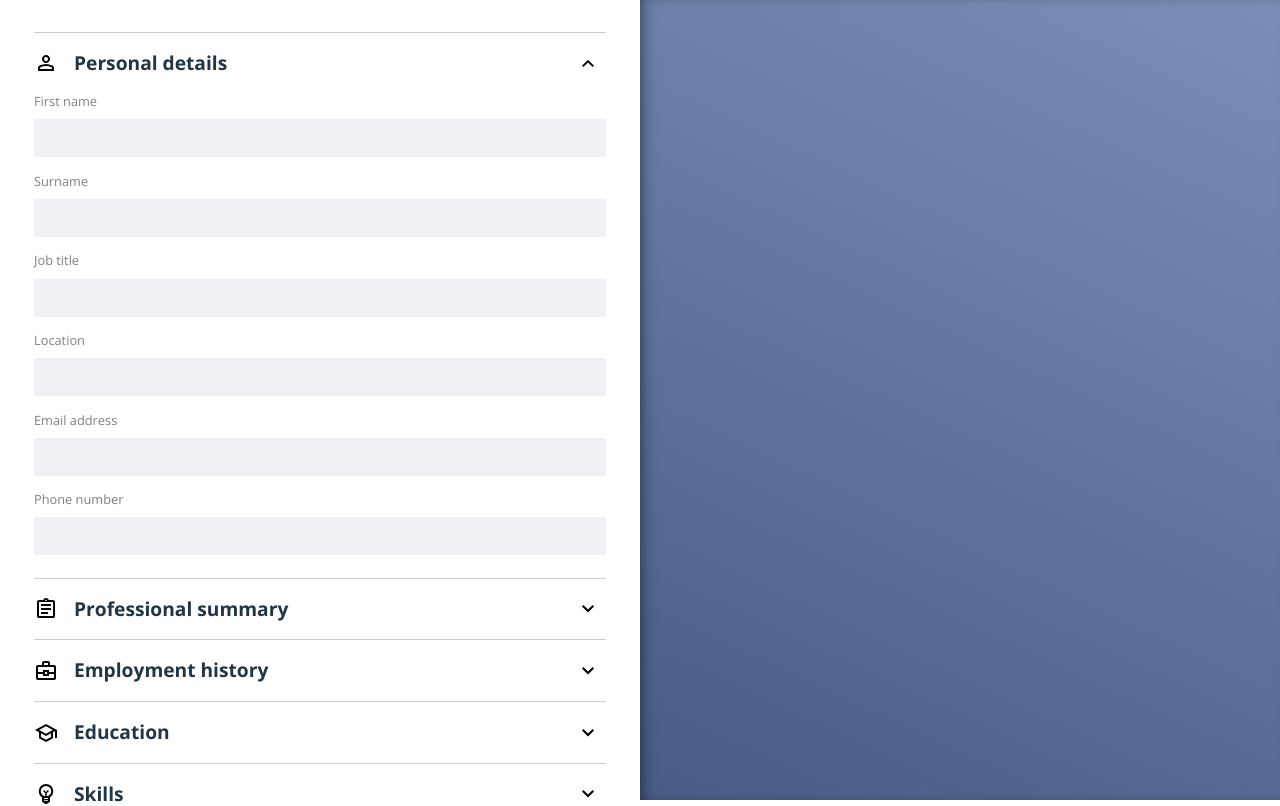
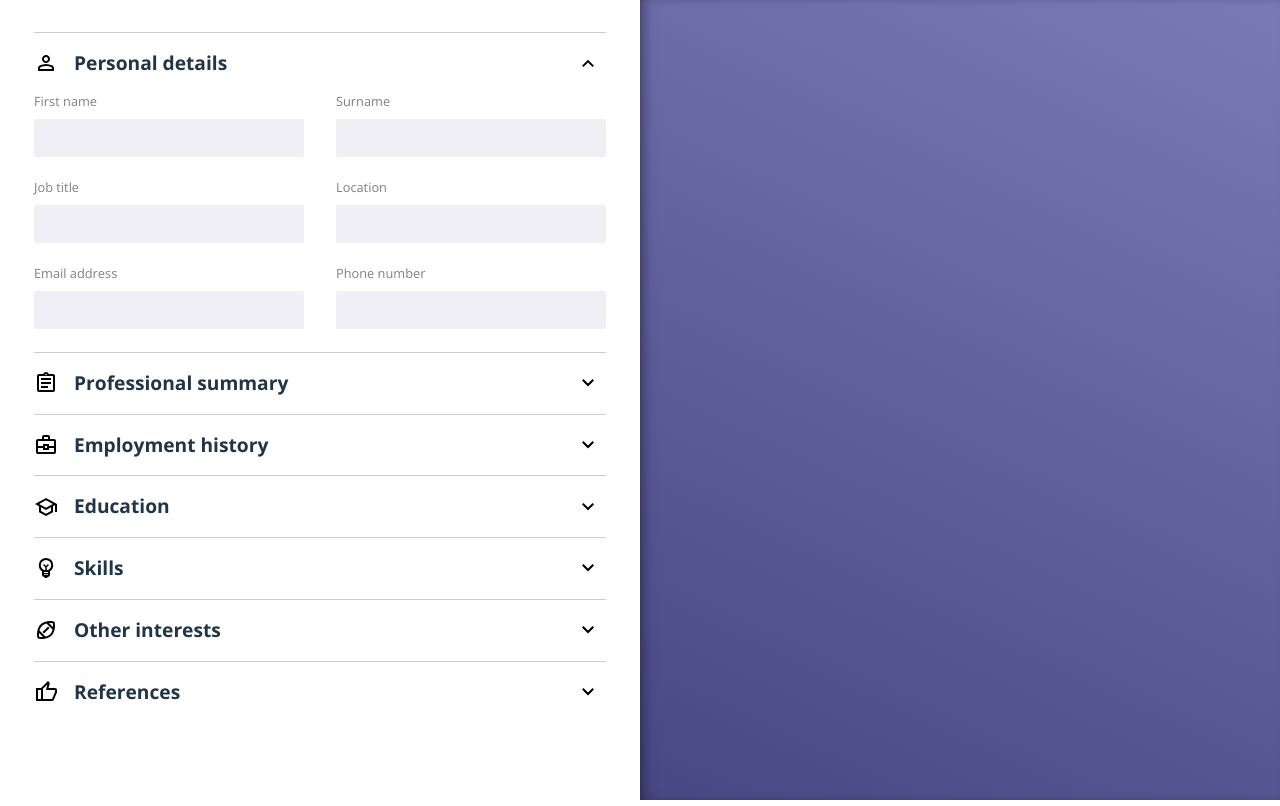
Before and after one commit to CJohnston079/odin-cv-builder, a React (Vite) app: page / in a window 1280 px wide. Shown: the top 806 px of the page. Built offline with nearby package versions, Linux system fonts and the light colour scheme.

Commit message:
feat: apply two-column grid layout to fields in #personal-details

```diff
--- a/src/styles/editor/Field.css
+++ b/src/styles/editor/Field.css
@@ -4,7 +4,7 @@ label {
 	font-size: 0.8rem;
 	color: hsl(0, 0%, 50%);
 
-	margin: 0.5em auto;
+	margin: 0.5em 0;
 }
 
 input {
--- a/src/styles/editor/Fieldset.css
+++ b/src/styles/editor/Fieldset.css
@@ -7,3 +7,12 @@ fieldset {
 	border-top: solid hsl(0, 0%, 80%) 1px;
 	padding: 0.5rem 0;
 }
+
+#personal-details {
+	display: grid;
+	grid-template-columns: auto auto;
+	column-gap: 2rem;
+}
+#personal-details .section-header {
+	grid-column: 1 / -1;
+}
--- a/src/styles/index.css
+++ b/src/styles/index.css
@@ -1,5 +1,5 @@
 :root {
-	--base-hue: 220;
+	--base-hue: 240;
 
 	--cl-preview-bg-light: hsl(var(--base-hue), 30%, 60%);
 	--cl-preview-bg-dark: hsl(var(--base-hue), 30%, 40%);
```
